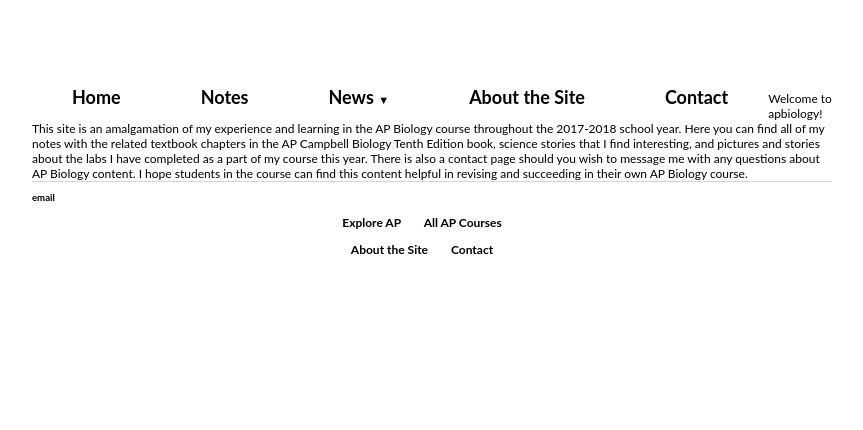
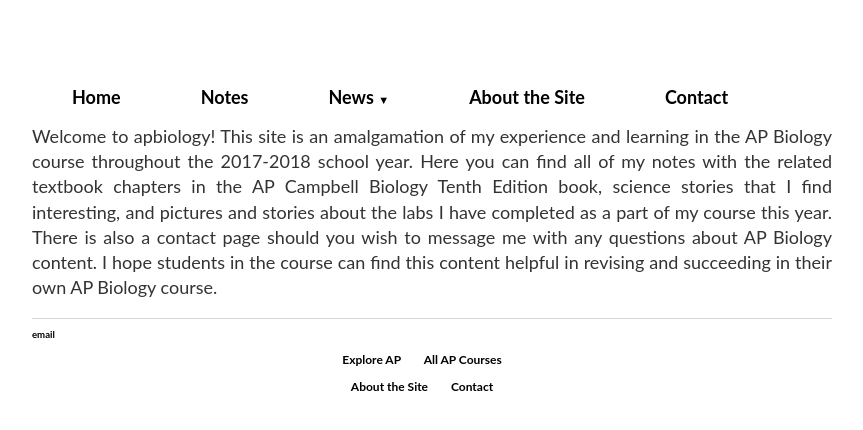
Before and after one commit to meganscarlett/meganscarlett.github.io, a Jekyll site: the page built from about.html, in a window 1280 px wide. Shown: the top 430 px of the page, without its empty margins (26-889 px from the left). Built offline with Jekyll 4.4.1, drawn with Linux system fonts in a browser that asks for light colours.

Commit message:
Update about.html

```diff
--- a/about.html
+++ b/about.html
@@ -5,4 +5,12 @@ title: apbiology
 <!-- link to main stylesheet -->
 		<link rel="stylesheet" type="text/css" href="/css/main.css">
 
-Welcome to apbiology! This site is an amalgamation of my experience and learning in the AP Biology course throughout the 2017-2018 school year. Here you can find all of my notes with the related textbook chapters in the AP Campbell Biology Tenth Edition book, science stories that I find interesting, and pictures and stories about the labs I have completed as a part of my course this year. There is also a contact page should you wish to message me with any questions about AP Biology content. I hope students in the course can find this content helpful in revising and succeeding in their own AP Biology course.
+<!-- main text -->
+<br>
+<div style="text-align: justify;"><p>Welcome to apbiology! This site is an amalgamation of my experience and learning in the AP Biology course throughout the 2017-2018 school year.
+
+Here you can find all of my notes with the related textbook chapters in the AP Campbell Biology Tenth Edition book, science stories that I find interesting, and pictures and stories about the labs I have completed as a part of my course this year.
+
+There is also a contact page should you wish to message me with any questions about AP Biology content.
+
+I hope students in the course can find this content helpful in revising and succeeding in their own AP Biology course.</p>
```
